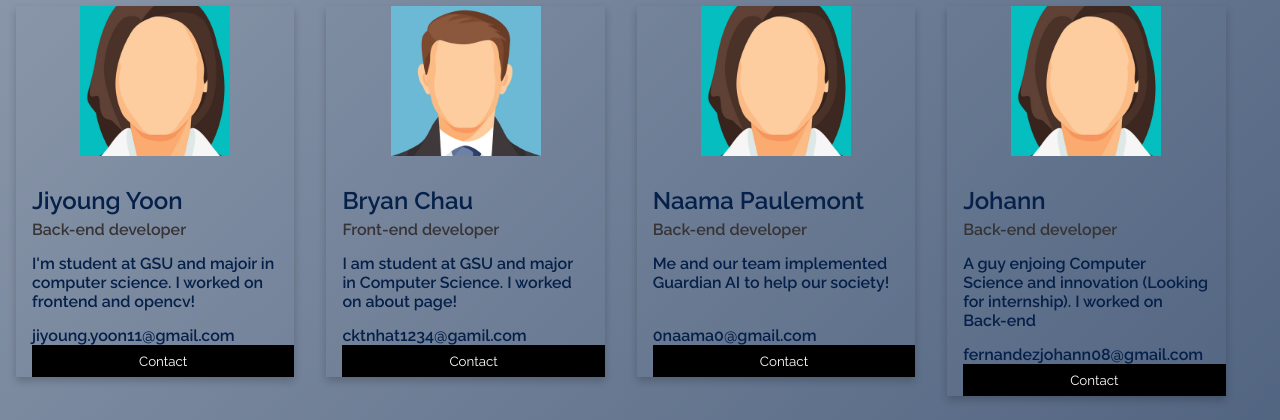
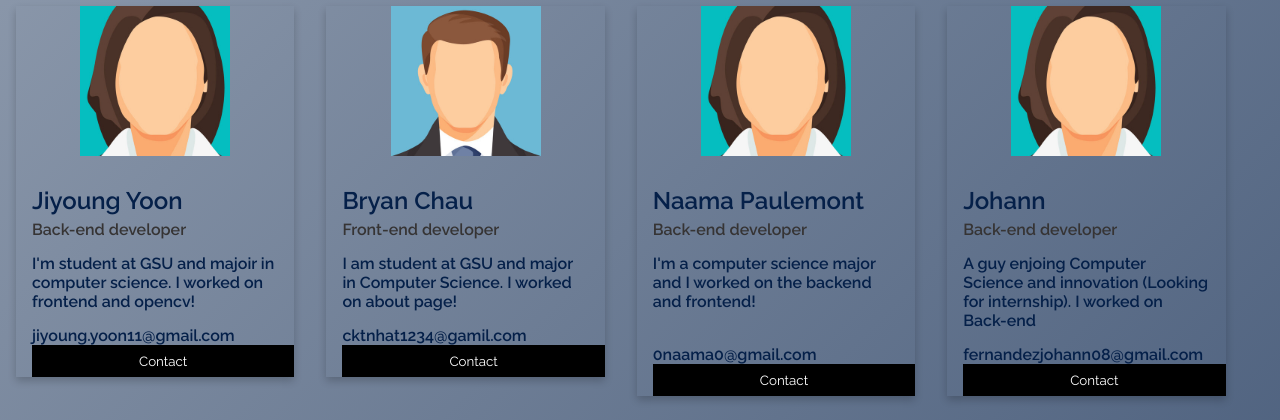
Before and after one commit to ebbuni1023/Guardian, a Flask app: page /about in a window 1280 px wide. Shown: the part 590-1010 px from the top of the page. Run offline with Flask 2, Linux system fonts and the light colour scheme; some libraries are stand-ins or nearby versions.

Commit message:
update about me

```diff
--- a/templates/about.html
+++ b/templates/about.html
@@ -225,11 +225,11 @@
                     <h2>Naama Paulemont</h2>
                     <p class="title">Back-end developer</p>
                     <div class = "explain">
-                        <p>Me and our team implemented Guardian AI to help our society!</p>
+                        <p>I'm a computer science major and I worked on the backend and frontend!</p>
                         <br>
                     </div>
                     <p>0naama0@gmail.com</p>
-                    <p><button class="button"><a href = " mailto: cktnhat1234@gmail.com">Contact</a></button></p>
+                    <p><button class="button"><a href = " mailto: 0naama0@gmail.com">Contact</a></button></p>
                 </div>
             </div>
         </div>
```
